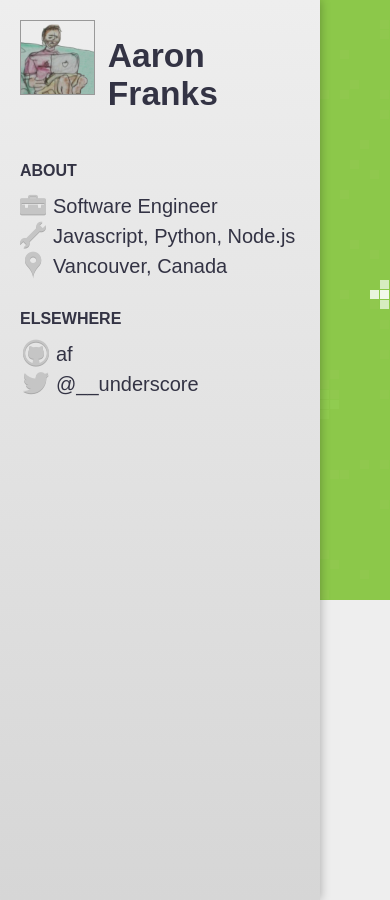
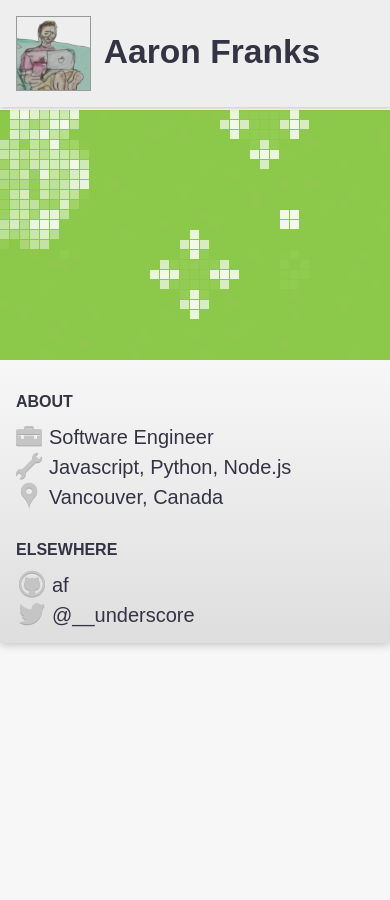
Before and after one commit to af/af.github.com, a Jekyll site: the page built from index.html, in a window 390 px wide. Built offline with Jekyll 4.4.1, drawn with Linux system fonts in a browser that asks for light colours; some web fonts are replaced.

Commit message:
Responsive layout for mobile.

```diff
--- a/_layouts/base.html
+++ b/_layouts/base.html
@@ -9,11 +9,13 @@
     <title>{{ page.title }}</title>
 </head>
 <body>
+    {{ content }}
+
     <header>
-        <div class="title">
+        <a class="title" href="/">
             <img class="avatar" src="/img/couch_tweaked.png" alt="" width="75" height="75" />
             <h1>Aaron Franks</h1>
-        </div>
+        </a>
         <nav>
             <h2>About</h2>
             <ul>
@@ -36,9 +38,7 @@
             </ul>
             -->
         </nav>
-        </header>
-
-    {{ content }}
+    </header>
 
     <script>
       (function(i,s,o,g,r,a,m){i['GoogleAnalyticsObject']=r;i[r]=i[r]||function(){
--- a/css/_common.styl
+++ b/css/_common.styl
@@ -1,5 +1,5 @@
 $green = #8BC84B
-$backgroundColour = #eee
+$backgroundColour = #f7f7f7
 
 *
     box-sizing: border-box
--- a/css/main.css
+++ b/css/main.css
@@ -30,22 +30,28 @@ body {
   color: #334;
 }
 body {
-  background: #eee;
+  position: relative;
   margin: 0;
+  min-width: 320px;
+  background: #f7f7f7;
   -webkit-font-smoothing: antialiased;
 }
 body > header {
   width: 320px;
   height: 100%;
-  padding: 20px;
-  background: #eee;
-  background: linear-gradient(#eee, #d6d6d6);
+  padding: 1rem;
+  background: #f7f7f7;
+  background: linear-gradient(#f7f7f7, #dedede);
   position: fixed;
   z-index: 10;
+  top: 0;
   left: 0;
   box-shadow: 0 0 10px rgba(0,0,0,0.30);
 }
 body > header .title {
+  display: block;
+  border: none;
+  background: none;
   zoom: 1;
 }
 body > header .title:before,
@@ -132,9 +138,6 @@ body > header .github:before {
 .hp_canvas_wrap {
   height: 100%;
   width: 100%;
-  position: absolute;
-  top: 0;
-  left: 0;
   overflow: hidden;
 }
 .post {
@@ -153,3 +156,30 @@ body > header .github:before {
   font-weight: 600;
   color: #999;
 }
+@media screen and (max-width: 600px) {
+  body {
+    padding-top: 110px;
+  }
+  body > header {
+    position: static;
+    height: auto;
+    width: 100%;
+    padding-top: 1px;
+  }
+  body > header .title {
+    position: absolute;
+    top: 0;
+    left: 0;
+    width: 100%;
+    padding: 1rem;
+    background: #eee;
+    box-shadow: 0 0 5px rgba(0,0,0,0.30);
+  }
+  .hp_canvas_wrap {
+    height: 250px;
+  }
+  .post {
+    margin-left: 0;
+    background: #f7f7f7;
+  }
+}
```
Also changed, not shown: css/main.styl (+38 -5 lines).
